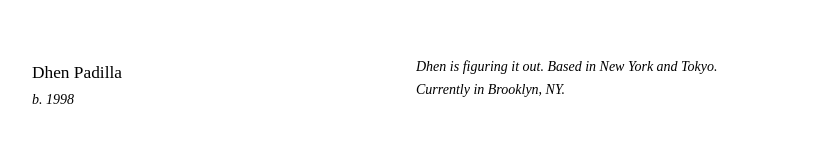
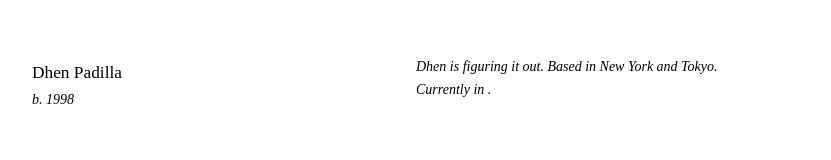
Before and after one commit to DhenPadilla/dhenpadilla, a Next.js app in the folder dhenpadilla/: page / in a window 1280 px wide. Shown: the part 144-304 px from the top of the page, without its empty margins (224-1055 px from the left). Built offline with nearby package versions, Linux system fonts and the light colour scheme.

Commit message:
Make current location an env variable

```diff
--- a/dhenpadilla/src/app/cv/page.tsx
+++ b/dhenpadilla/src/app/cv/page.tsx
@@ -1,5 +1,7 @@
 import { HomeSection } from "@/app/_components/Section";
 import Link from "next/link";
+
+const LOCATION = process.env.NEXT_PUBLIC_LOCATION;
 
 export default async function CV() {
 
@@ -9,7 +11,7 @@ export default async function CV() {
         <article className="flex flex-col md:flex-row w-full gap-10">
             <div className="flex flex-row md:flex-col sticky md:h-[100vh] py-[56px] md:w-[24%] w-full">
                 <div className="text-[10pt] font-light italic">
-                    Dhen Padilla (b. 1998) is a software engineer and artist based in Tokyo and New York.
+                    Dhen Padilla (b. 1998) is a software engineer and artist based in New York and Tokyo.
                     <br/>
                     His engineering practice is concerned with social issues, and reinvention.
                     <br />
--- a/dhenpadilla/src/app/page.tsx
+++ b/dhenpadilla/src/app/page.tsx
@@ -2,6 +2,8 @@ import Container from "@/app/_components/container";
 import { HomeSection } from "@/app/_components/Section";
 import { getAllPosts } from "@/lib/api";
 import Link from "next/link";
+
+const LOCATION = process.env.NEXT_PUBLIC_LOCATION;
 
 export default function Index() {
   const allPosts = getAllPosts();
@@ -22,14 +24,14 @@ export default function Index() {
               </div>
 
               <div className="mt-4 md:hidden text-sm leading-relaxed max-w-xl italic">
-                Dhen is figuring it out. Based in New York and Tokyo. Currently in Brooklyn, NY.
+                Dhen is figuring it out. Based in New York and Tokyo. Currently in {LOCATION}.
               </div>
             </div>
           </div>
           <div className="flex flex-col w-full pt-[70px] md:w-1/2 md:pt-[200px] gap-16 text-left overflow-y-auto">
             <div className="hidden md:flex text-sm leading-relaxed max-w-xl italic">
               Dhen is figuring it out. Based in New York and Tokyo. <br/>
-              Currently in Brooklyn, NY.
+              Currently in {LOCATION}.
             </div>
             <HomeSection title="Writing">
               <ul className="flex flex-col gap-2">
```
